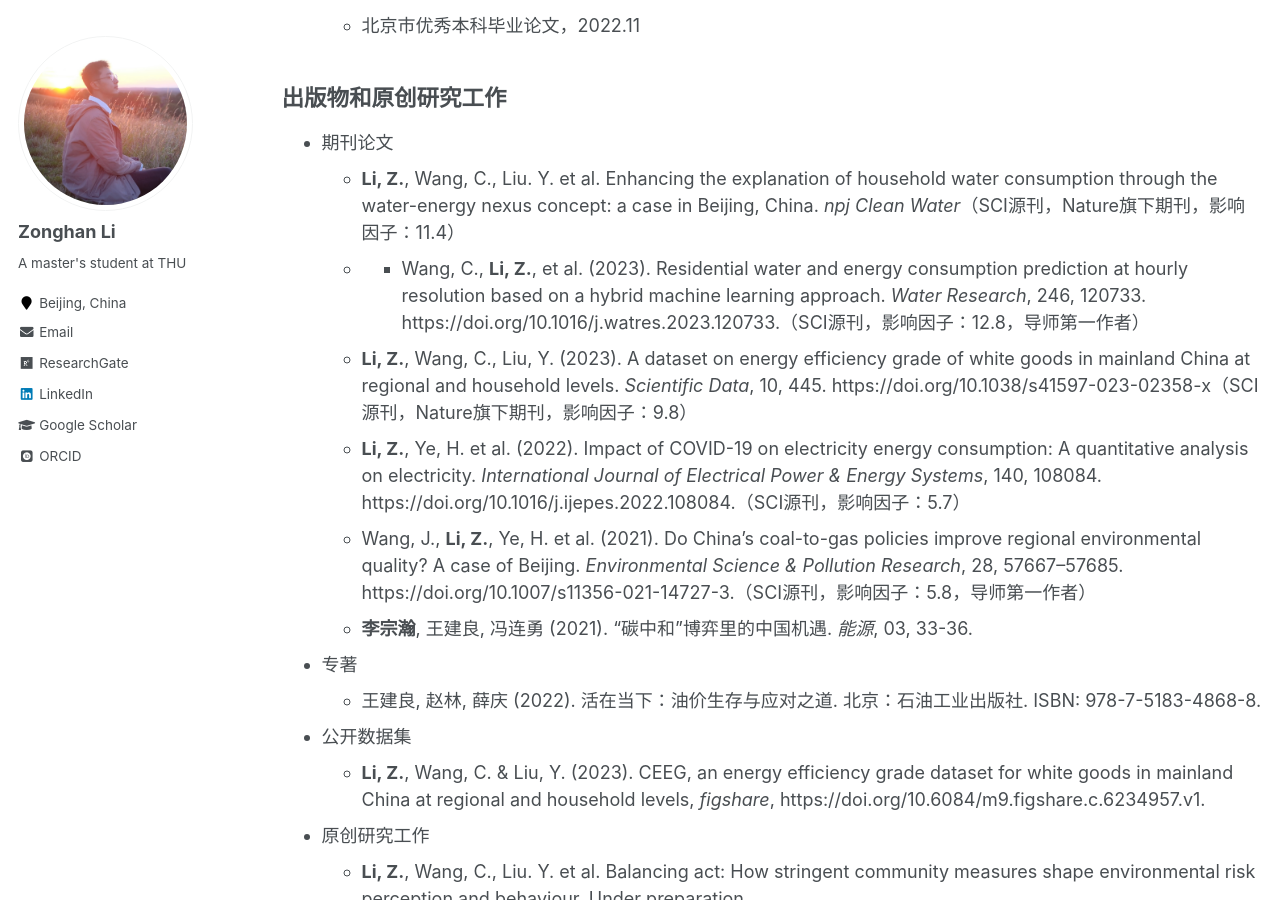
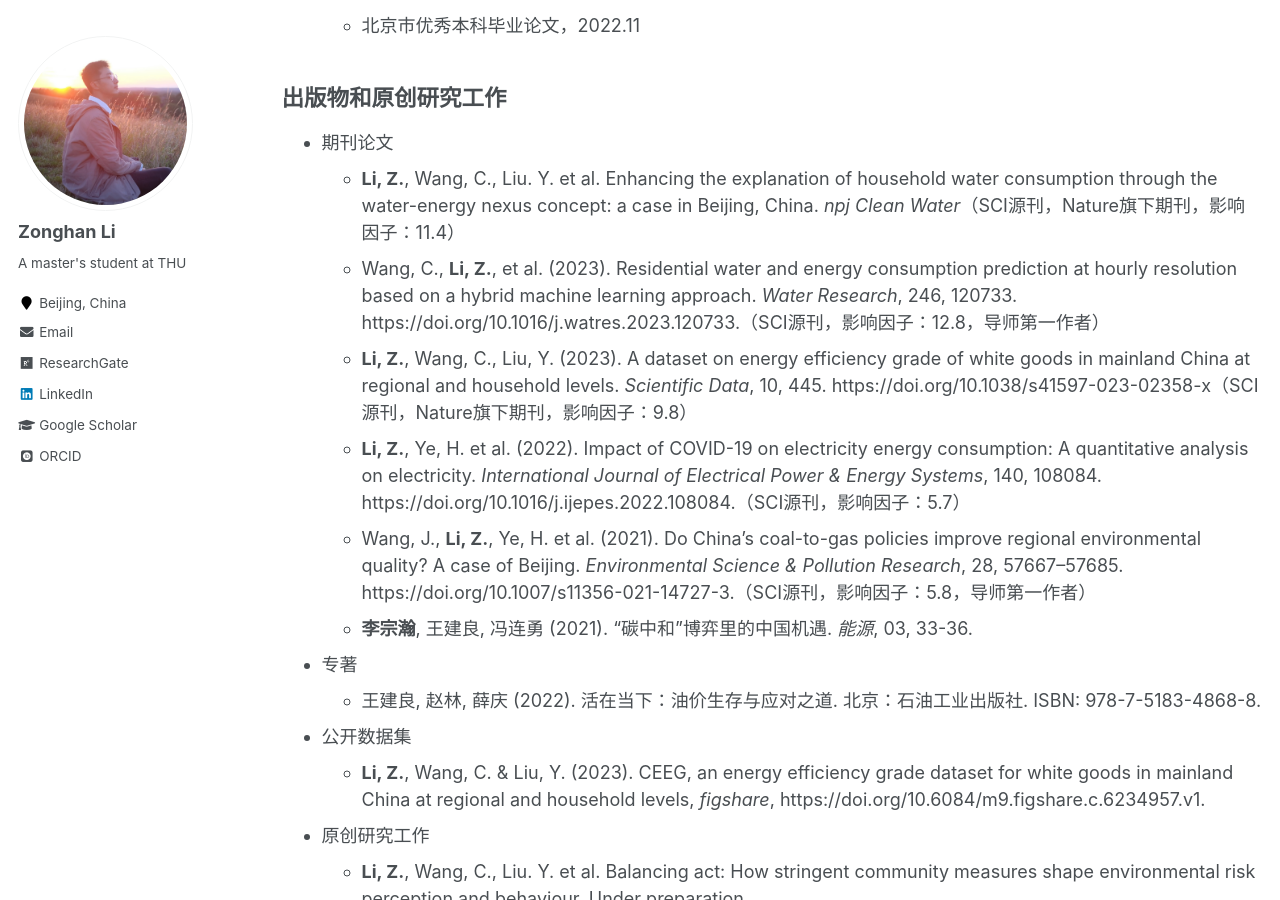
Before and after one commit to lzh3278/lzh.github.io, a Jekyll site: the page built from _pages/cv-chn.md, in a window 1280 px wide and 900 px high, scrolled down 1216 px. Built offline with Jekyll 4.4.1, drawn with Linux system fonts in a browser that asks for light colours; some web fonts are replaced.

Commit message:
Update cv-chn.md

```diff
--- a/_pages/cv-chn.md
+++ b/_pages/cv-chn.md
@@ -42,7 +42,7 @@ redirect_from:
 ------
 * 期刊论文
     * **Li, Z.**, Wang, C., Liu. Y. et al. Enhancing the explanation of household water consumption through the water-energy nexus concept: a case in Beijing, China. *npj Clean Water*（SCI源刊，Nature旗下期刊，影响因子：11.4）
-    * * Wang, C., **Li, Z.**, et al. (2023). Residential water and energy consumption prediction at hourly resolution based on a hybrid machine learning approach. *Water Research*, 246, 120733. https://doi.org/10.1016/j.watres.2023.120733.（SCI源刊，影响因子：12.8，导师第一作者）
+    * Wang, C., **Li, Z.**, et al. (2023). Residential water and energy consumption prediction at hourly resolution based on a hybrid machine learning approach. *Water Research*, 246, 120733. https://doi.org/10.1016/j.watres.2023.120733.（SCI源刊，影响因子：12.8，导师第一作者）
     * **Li, Z.**, Wang, C., Liu, Y. (2023). A dataset on energy efficiency grade of white goods in mainland China at regional and household levels. *Scientific Data*, 10, 445. https://doi.org/10.1038/s41597-023-02358-x（SCI源刊，Nature旗下期刊，影响因子：9.8）
     * **Li, Z.**, Ye, H. et al. (2022). Impact of COVID-19 on electricity energy consumption: A quantitative analysis on electricity. *International Journal of Electrical Power & Energy Systems*, 140, 108084. https://doi.org/10.1016/j.ijepes.2022.108084.（SCI源刊，影响因子：5.7）
     * Wang, J., **Li, Z.**, Ye, H. et al. (2021). Do China’s coal-to-gas policies improve regional environmental quality? A case of Beijing. *Environmental Science & Pollution Research*, 28, 57667–57685. https://doi.org/10.1007/s11356-021-14727-3.（SCI源刊，影响因子：5.8，导师第一作者）
```
